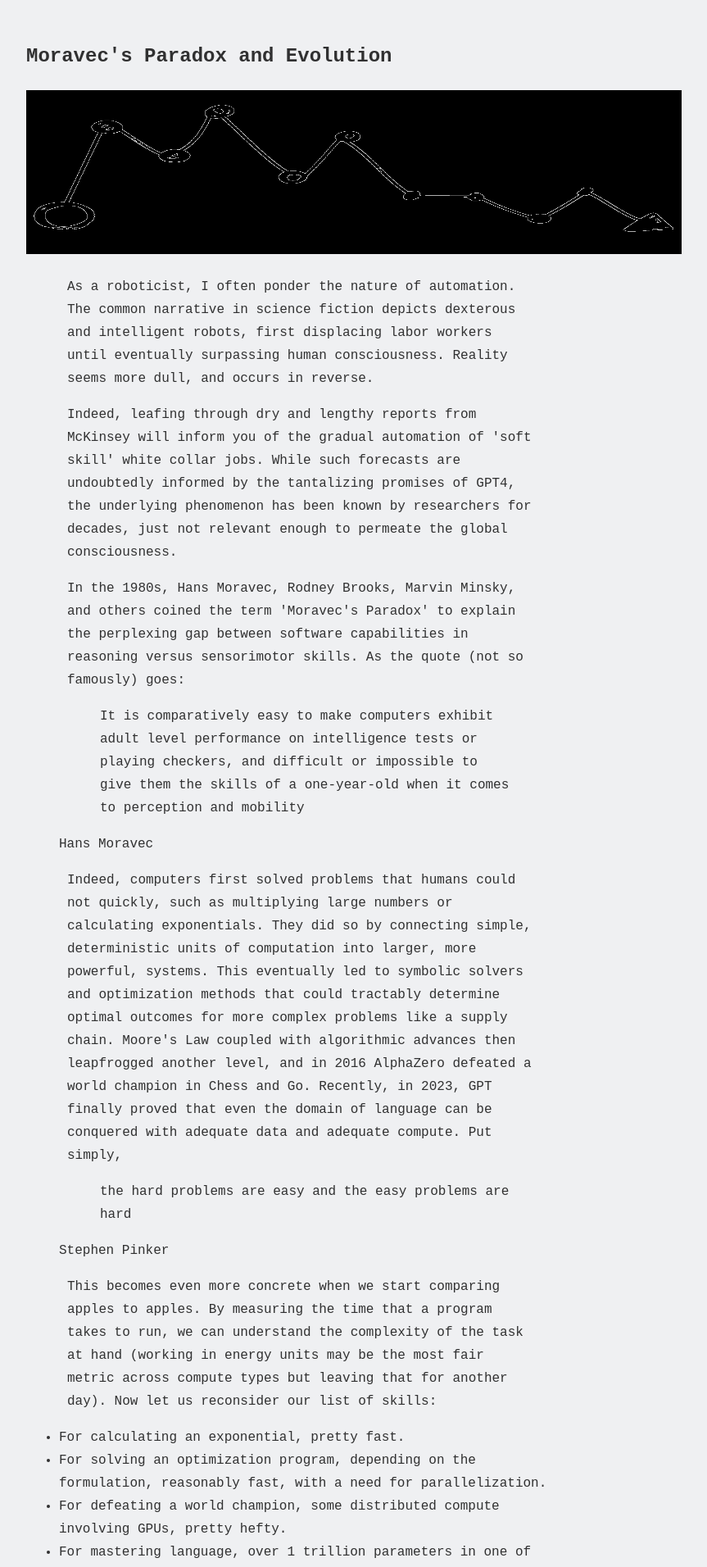
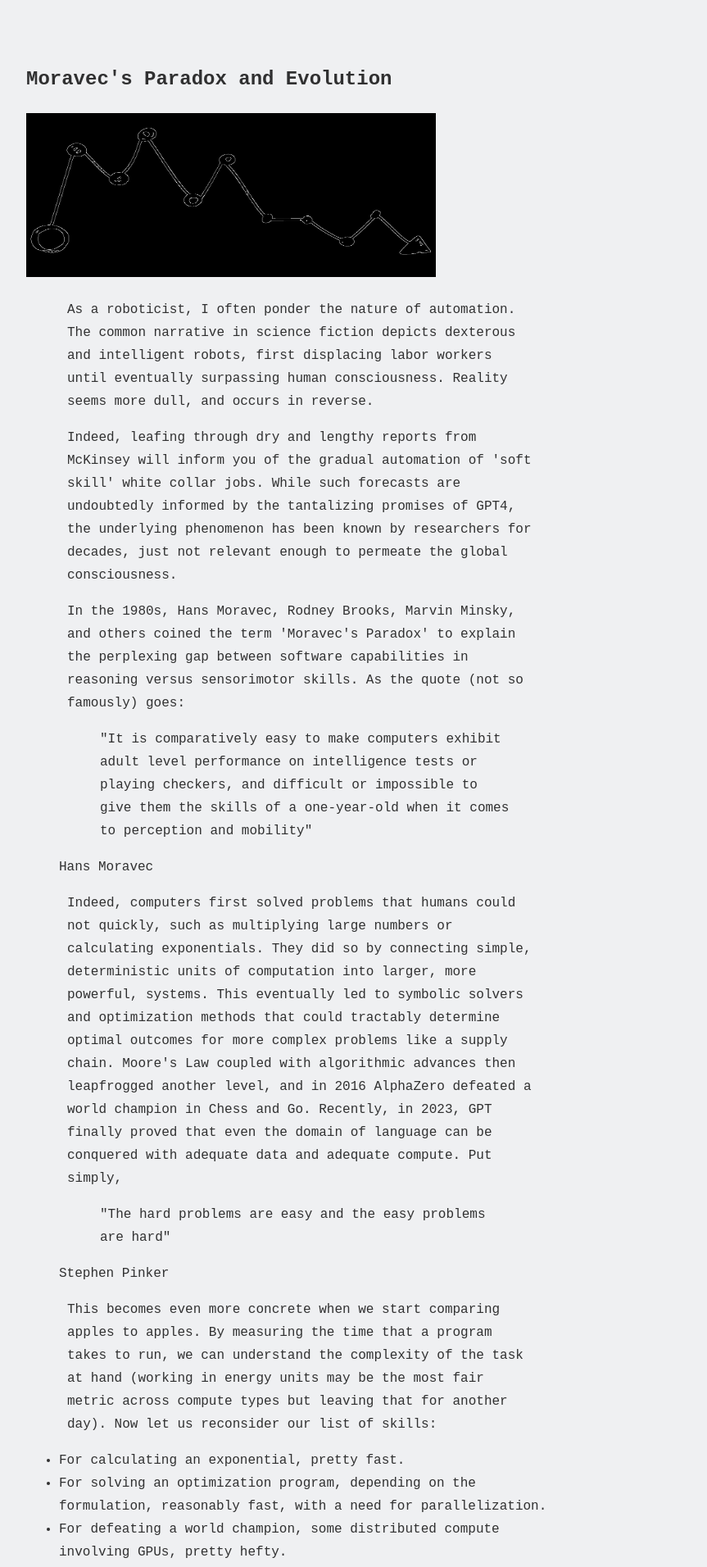
Before and after one commit to pranav270-create/pranav270-create.github.io, a Jekyll site: the page moravec_who.html, which Jekyll copies as it is, in a window 1280 px wide. Shown: the top 1912 px of the page at 82% size, without its empty margins (26-889 px from the left). Built offline with Jekyll 4.4.1, drawn with Linux system fonts in a browser that asks for light colours.

Commit message:
updated pages

```diff
--- a/moravec_who.html
+++ b/moravec_who.html
@@ -6,10 +6,10 @@
     <meta name="viewport" content="width=device-width, initial-scale=1.0">
     <title>Moravec's Paradox and Evolution</title>
 </head>
-<body>
+<page>
     <link rel="stylesheet" type="text/css" href="styles.css">
     <h2>Moravec's Paradox and Evolution</h2>
-    <img src="/images/moravec_canny.jpeg" alt="Moravec's Paradox Image" width="800" height="200">
+    <img src="/images/moravec_canny.jpeg" alt="Moravec's Paradox Image" width="500" height="200">
 
     <p>As a roboticist, I often ponder the nature of automation. The common narrative in science fiction depicts dexterous and intelligent robots, first displacing labor workers until eventually surpassing human consciousness. Reality seems more dull, and occurs in reverse.</p>
 
@@ -18,14 +18,14 @@
     <p>In the 1980s, Hans Moravec, Rodney Brooks, Marvin Minsky, and others coined the term 'Moravec's Paradox' to explain the perplexing gap between software capabilities in reasoning versus sensorimotor skills. As the quote (not so famously) goes:</p>
 
     <blockquote>
-        <p>It is comparatively easy to make computers exhibit adult level performance on intelligence tests or playing checkers, and difficult or impossible to give them the skills of a one-year-old when it comes to perception and mobility</p>
+        <p>"It is comparatively easy to make computers exhibit adult level performance on intelligence tests or playing checkers, and difficult or impossible to give them the skills of a one-year-old when it comes to perception and mobility"</p>
         <footer>Hans Moravec</footer>
     </blockquote>
 
     <p>Indeed, computers first solved problems that humans could not quickly, such as multiplying large numbers or calculating exponentials. They did so by connecting simple, deterministic units of computation into larger, more powerful, systems. This eventually led to symbolic solvers and optimization methods that could tractably determine optimal outcomes for more complex problems like a supply chain. Moore's Law coupled with algorithmic advances then leapfrogged another level, and in 2016 AlphaZero defeated a world champion in Chess and Go. Recently, in 2023, GPT finally proved that even the domain of language can be conquered with adequate data and adequate compute. Put simply,</p>
 
     <blockquote>
-        <p>the hard problems are easy and the easy problems are hard</p>
+        <p>"The hard problems are easy and the easy problems are hard"</p>
         <footer>Stephen Pinker</footer>
     </blockquote>
 
@@ -50,6 +50,7 @@
 
     <p>Given this context, if we frame each of these tasks as an optimization problem, i.e. trying to make humans the best at executing said skill, we can multiply the real clock time needed to develop this skill by the population size undergoing the optimization by the approximate evolutionary pressure for that skill at that point in time. If we then try to back calculate the cost of having a robot learn sensorimotor perception, navigation, and manipulation, making sure to include the population size of <em>all</em> species undergoing common evolution before a diverging point in the branch, we get a number that is astronomically higher than all the other tasks.</p>
 
+    <div style="display: flex; justify-content: center;">
         <table>
             <tr>
                 <th>Task</th>
@@ -87,7 +88,8 @@
                 <td>High</td>
             </tr>
         </table>
+    </div>
 
     <p>Naturally, this has implications for the difficulty of learning a general purpose policy that is as robust as humans-- in my mind, it is possible that we birth consciousness via higher orders of reasoning and thinking before creating a humanoid robot as dexterous and nimble as humans.</p>
-</body>
+</page>
 </html>
--- a/styles.css
+++ b/styles.css
@@ -52,6 +52,20 @@
     word-wrap: break-word; /* Add this line */
 }
 
+page {
+    background-color: rgb(239, 240, 242);
+    color: rgba(0, 0, 0, 0.8);
+    font-family: 'Courier New', Courier, monospace; /* use a monospace font */
+    line-height: 1.75;
+    -webkit-font-smoothing: antialiased;
+    -moz-osx-font-smoothing: grayscale;
+    padding-top: 20px;
+    font-size: 16px;
+    font-weight: 500px;
+    padding-left: 50px;
+    word-wrap: break-word; /* Add this line */
+    width: 80%;
+}
 
 p {
     background-color: rgb(239, 240, 242);
--- a/the_limit.html
+++ b/the_limit.html
@@ -7,11 +7,13 @@
     <meta name="viewport" content="width=device-width, initial-scale=1.0">
     <title>Limit</title>
 </head>
-<body>
+<page>
     <link rel="stylesheet" type="text/css" href="styles.css">
     <h2>In the Limit</h2>
+    <img src="/images/whitedot.jpeg" alt="Limit Image" width="500" height="200">
+
     <p><em>Disclaimer: this piece contains no argument or position. It simply states and asks.</em></p>
     <p>When I was nine years old, I woke up every night for three months and sobbed about what happens when we die. The question was less personal and more metaphysical: what is at the end? While I have yet to resolve the query, in my life, I have found great solace in reasoning about the extremes; be it black holes in physics, countable and uncountable infinities in math, or Mary's Room in philosophy, I have found that extremes stress test rational world models which inevitably leads to their strengthening.</p>
     <p>One limit I find fascinating is the universe on a cosmic scale. As gravitational waves imply the decay of orbital trajectories via energy loss, does everything collapse into a blackhole? But then coupled with hawking radiation and the rate of universe expansion (yet to be proven to be constant or accelerating as far as I know) do they all end up as minute particles of dust, ripped apart by a force greater than them? What is the nature of mass? Does the Higgs-Boson self-interaction lead to quantum fluctuations that renders matter unstable on a large timescale? None of these questions are grounded in the mundane and undoubtedly their answers will dance to a tune much slower than my lifespan, but still they manage to captivate the attention of humanity. It seems to me that we were born to reason about the limit.</p>
     <p>And what of our own limit? Will humanity continue to integrate increasingly omniscient AI within every product until we finally connect it to our own? Do we then, vis-a-vis intelligence and automation, enable control over biology, chemistry, and ultimately, physics. By thinking “let there be light” can we initiate and orchestrate the origination of a sun? Of course, all of this, even in the limit, will be bound by the nature of physics. We cannot alter the conservation of energy nor the speed of light, but we may well be able to expand our operating envelope until it collides against the limit.</p>
-</body>
+</page>
--- a/why_website.html
+++ b/why_website.html
@@ -6,9 +6,10 @@
     <meta name="viewport" content="width=device-width, initial-scale=1.0">
     <title>On Writing</title>
 </head>
-<body>
+<page>
     <link rel="stylesheet" type="text/css" href="styles.css">
     <h2>On Writing</h2>
+    <img src="/images/pencil.png" alt="Pencil Image" width="500" height="200">
 
     <p>My first love was playing outside. The combination of nature and the thrill of competitive sports made me feel the most human, tapping into the primal wiring evolution had granted me over millions of years. My second love was reading. I started coming home and curling up with a book for hours on end, ignoring all sense of time, hunger, and thirst. It was only recently that I found my third love: writing.</p>
 
@@ -39,5 +40,5 @@
     <p>Lastly, while I still enjoy litmus testing my ideas and theories in person amongst my close friends, I cannot help but respect the law of large numbers. By putting my ideas out there publicly, I eagerly welcome any and all criticism. If viewed as a machine learning problem, larger and more diverse datasets will lead to better gradient feedback, and hence a better predictive network: in this case, my perspective.</p>
 
     <p>The articles here are not extensive but merely some samples of things that I find interesting or fascinating. I hope you enjoy the read and thanks for visiting!</p>
-</body>
+</page>
 </html>
```
Also changed, not shown: on_exponentials.html (+6 -4 lines), 1 other file. Lines whose indentation alone changed are shown as unchanged.
